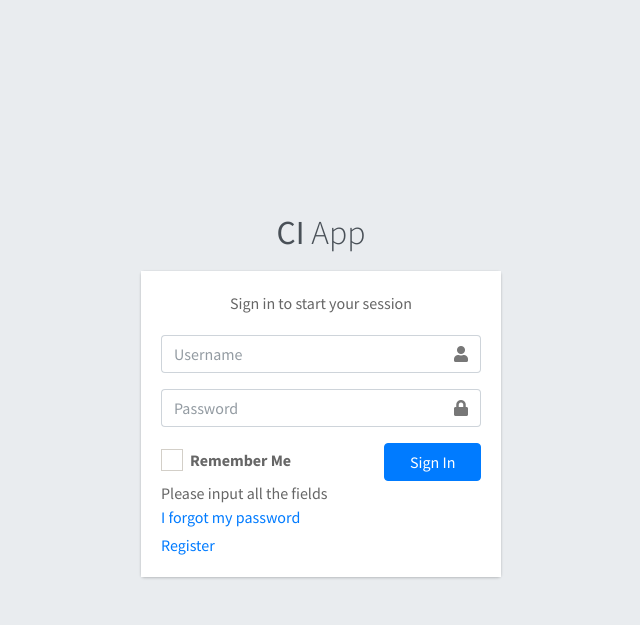
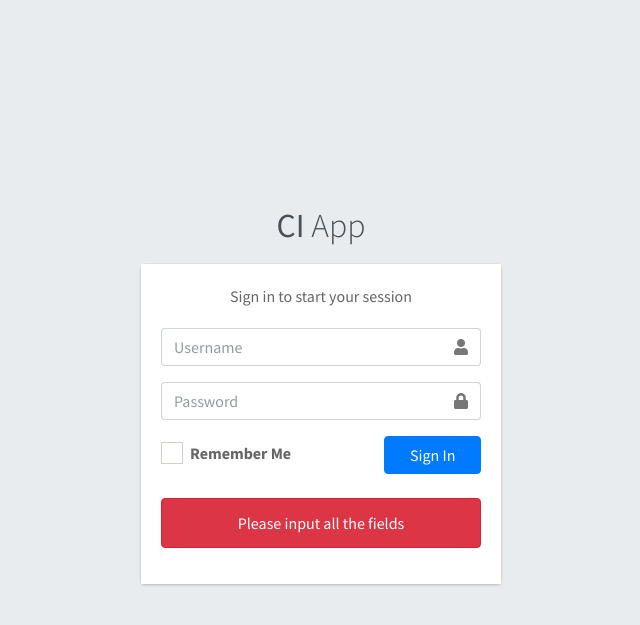
Before and after one commit to andi-sultan/ci-app, a CodeIgniter app: page /database/user_login in a window 1280 px wide. Shown: the top 625 px of the page, without its empty margins (319-959 px from the left). Run offline with CodeIgniter, Linux system fonts and the light colour scheme.

Commit message:
Fix login session bug and change font size

```diff
--- a/application/controllers/Login.php
+++ b/application/controllers/Login.php
@@ -51,7 +51,7 @@ class Login extends CI_Controller
 
   public function index()
   {
-    if ($_SESSION['logged_in'] == 'ciAppLogin') {
+    if (!empty($_SESSION['logged_in']) && $_SESSION['logged_in'] == 'ciAppLogin') {
       redirect('home');
     } else {
       $page['login_message'] = null;
--- a/application/helpers/user_login_helper.php
+++ b/application/helpers/user_login_helper.php
@@ -1,7 +1,7 @@
 <?php defined('BASEPATH') or exit('No direct script access allowed');
 function is_login()
 {
-  if ($_SESSION['logged_in'] == 'ciAppLogin') {
+  if (!empty($_SESSION['logged_in']) && $_SESSION['logged_in'] == 'ciAppLogin') {
     return true;
   } else {
     redirect('login_first');
--- a/application/views/home.php
+++ b/application/views/home.php
@@ -29,7 +29,7 @@
   <link href="https://fonts.googleapis.com/css?family=Source+Sans+Pro:300,400,400i,700" rel="stylesheet">
 </head>
 
-<body class="hold-transition sidebar-mini layout-fixed">
+<body class="hold-transition sidebar-mini layout-fixed text-xs">
   <div class="wrapper">
 
     <?php $this->load->view('navbar'); ?>
--- a/application/views/login.php
+++ b/application/views/login.php
@@ -29,7 +29,9 @@
     <div class="card">
       <div class="card-body login-card-body">
         <?php if (isset($login_message)) {
-          echo '<p class="login-box-msg"><b>' . $login_message . '</b></p>';
+          echo '<div class="alert alert-info text-center">
+          ' . $login_message . '
+          </div>';
         } ?>
         <p class="login-box-msg">Sign in to start your session</p>
 
@@ -64,20 +66,14 @@
               <button type="submit" class="btn btn-primary btn-block">Sign In</button>
             </div>
             <!-- /.col -->
-            <div class="col-12">
-              <?php if (isset($error_message)) {
-                echo $error_message;
-              } ?>
-            </div>
           </div>
         </form>
 
-        <p class="mb-1">
-          <a href="#">I forgot my password</a>
-        </p>
-        <p class="mb-0">
-          <a href="#" class="text-center">Register</a>
-        </p>
+        <?php if (isset($error_message)) {
+          echo '<div class="alert alert-danger mt-4 text-center">
+          ' . $error_message . '
+          </div>';
+        } ?>
       </div>
       <!-- /.login-card-body -->
     </div>
--- a/application/views/navbar.php
+++ b/application/views/navbar.php
@@ -1,5 +1,5 @@
 <!-- Navbar -->
-<nav class="main-header navbar navbar-expand navbar-white navbar-light">
+<nav class="main-header navbar navbar-expand navbar-white navbar-light text-sm">
   <!-- Left navbar links -->
   <ul class="navbar-nav">
     <li class="nav-item">
@@ -20,7 +20,7 @@
           echo $this->session->userdata['ciAppUser'][0]->username;
         } ?> <i class="fas fa-caret-down"></i>
       </a>
-      <div class="dropdown-menu dropdown-menu-lg dropdown-menu-right">
+      <div class="dropdown-menu dropdown-menu-lg dropdown-menu-right text-sm">
         <span class="dropdown-item dropdown-header">
           <?php if (isset($this->session->userdata['ciAppUser'])) {
             echo $this->session->userdata['ciAppUser'][0]->name;
--- a/application/views/sidebar_menu.php
+++ b/application/views/sidebar_menu.php
@@ -1,8 +1,8 @@
 <!-- Main Sidebar Container -->
-<aside class="main-sidebar sidebar-dark-primary elevation-4">
+<aside class="main-sidebar sidebar-dark-primary elevation-4 text-xs">
   <!-- Brand Logo -->
   <a href="<?php base_url() ?>" class="brand-link">
-    <img src="<?php echo base_url(); ?>/assets/AdminLTE-3.0.2/dist/img/AdminLTELogo.png" alt="AdminLTE Logo" class="brand-image img-circle elevation-3" style="opacity: .8">
+    <img src="<?php echo base_url(); ?>assets/AdminLTE-3.0.2/dist/img/AdminLTELogo.png" alt="AdminLTE Logo" class="brand-image img-circle elevation-3" style="opacity: .8">
     <span class="brand-text font-weight-light">CI App</span>
   </a>
 
@@ -10,7 +10,7 @@
   <div class="sidebar">
     <!-- Sidebar Menu -->
     <nav class="mt-2">
-      <ul class="nav nav-pills nav-sidebar flex-column" data-widget="treeview" role="menu" data-accordion="false">
+      <ul class="nav nav-pills nav-sidebar flex-column nav-flat" data-widget="treeview" role="menu" data-accordion="false">
         <!-- Add icons to the links using the .nav-icon class
                with font-awesome or any other icon font library -->
         <li class="nav-item has-treeview menu-open">
```
